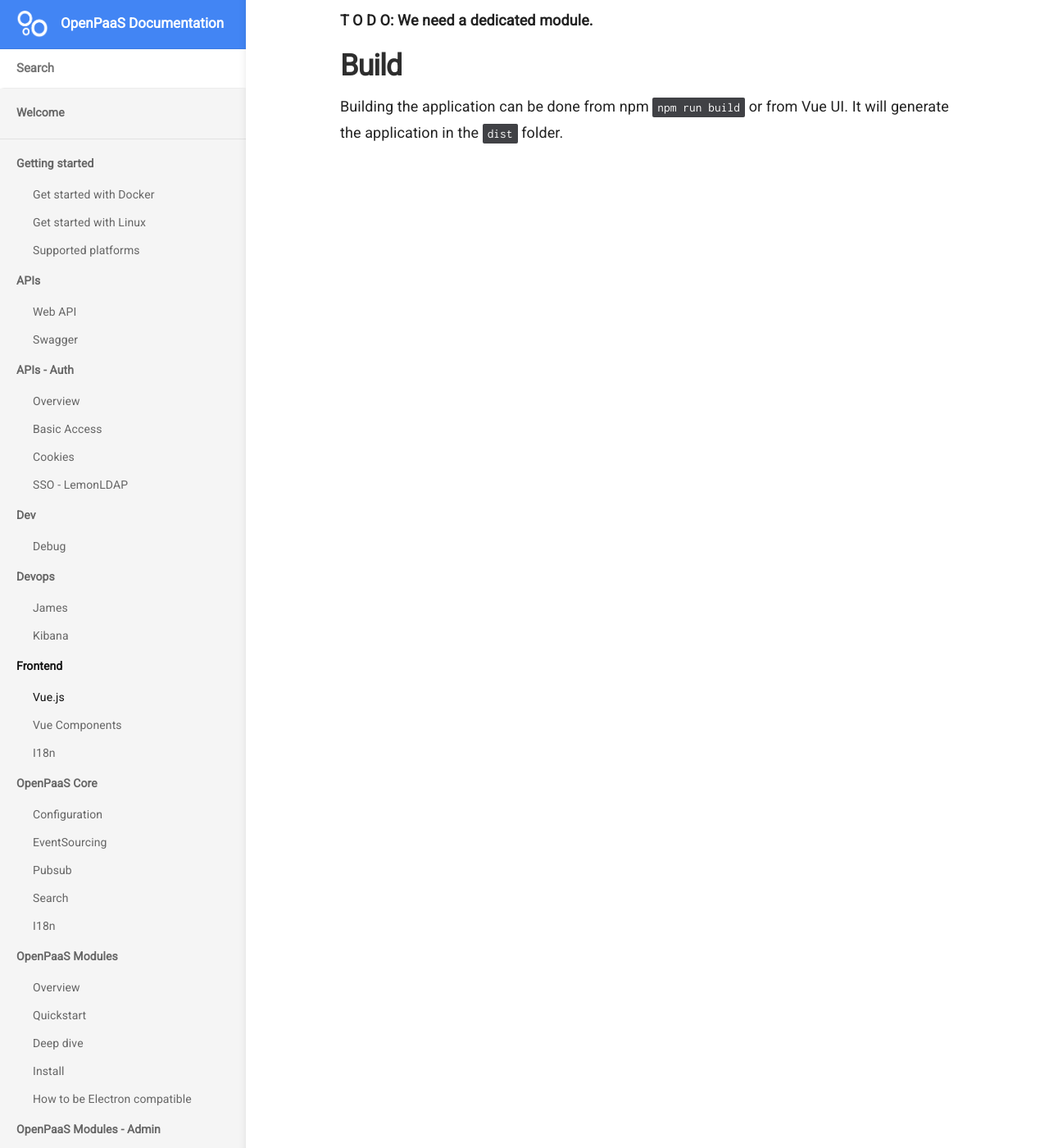
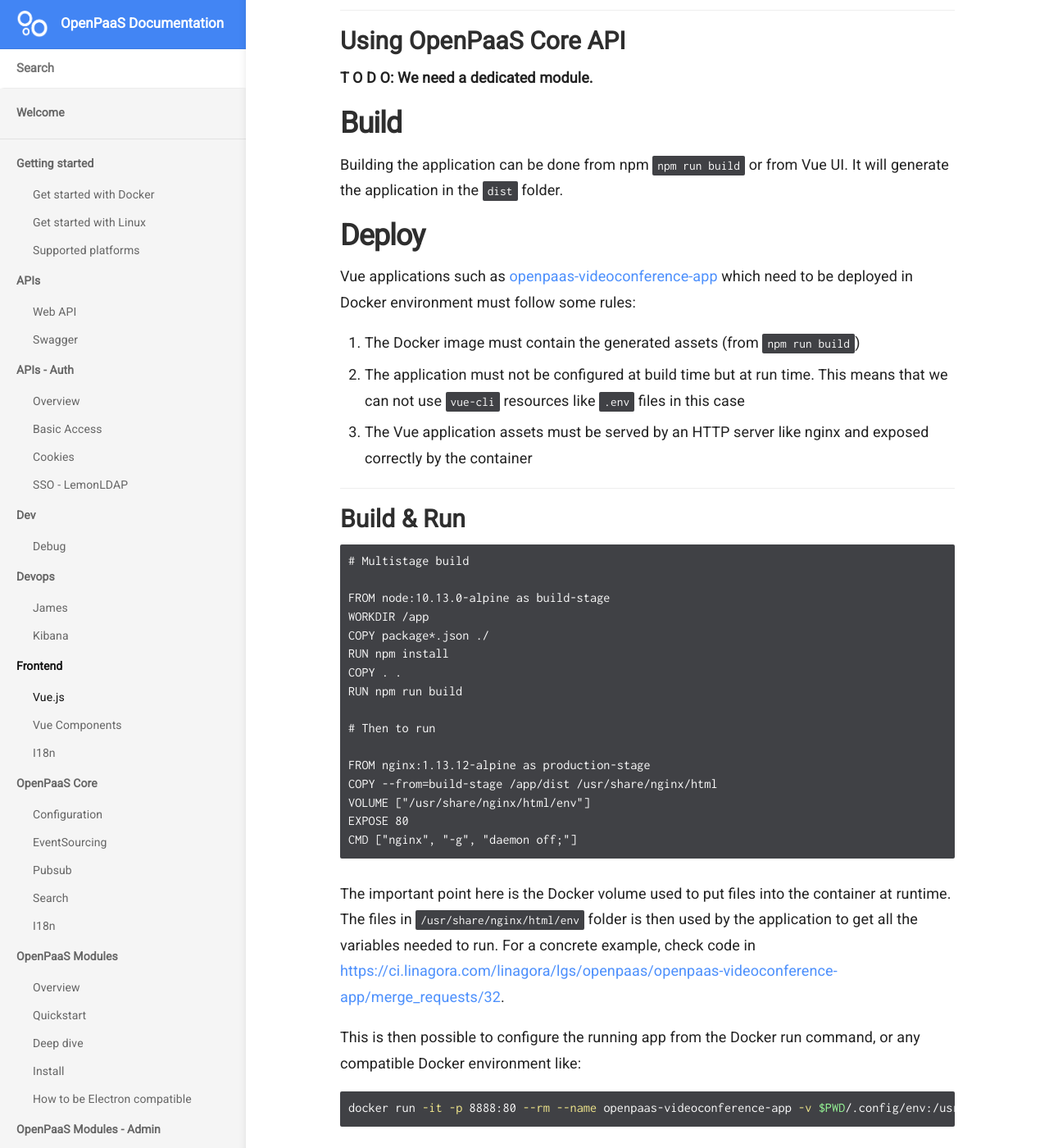
Before and after one commit to linagora/openpaas-doc, a Jekyll site: the page built from _docs/frontend/vue.md, in a window 1280 px wide and 1400 px high, scrolled down 6692 px. Shown: the whole window at 82% size. Built offline with Jekyll 4.4.1, drawn with Linux system fonts in a browser that asks for light colours; nearby versions of some CDN libraries; a script that is not in the unit is left out.

Commit message:
linagora/lgs/openpaas/openpaas-videoconference-app#20 Add vue app deployment

````diff
--- a/_docs/frontend/vue.md
+++ b/_docs/frontend/vue.md
@@ -167,3 +167,40 @@
 ## Build
 
 Building the application can be done from npm `npm run build` or from Vue UI. It will generate the application in the `dist` folder.
+
+## Deploy
+
+Vue applications such as [openpaas-videoconference-app](https://github.com/linagora/openpaas-videoconference-app) which need to be deployed in Docker environment must follow some rules:
+
+1. The Docker image must contain the generated assets (from `npm run build`)
+2. The application must not be configured at build time but at run time. This means that we can not use `vue-cli` resources like `.env` files in this case
+3. The Vue application assets must be served by an HTTP server like nginx and exposed correctly by the container
+
+### Build & Run
+
+```
+# Multistage build
+
+FROM node:10.13.0-alpine as build-stage
+WORKDIR /app
+COPY package*.json ./
+RUN npm install
+COPY . .
+RUN npm run build
+
+# Then to run
+
+FROM nginx:1.13.12-alpine as production-stage
+COPY --from=build-stage /app/dist /usr/share/nginx/html
+VOLUME ["/usr/share/nginx/html/env"]
+EXPOSE 80
+CMD ["nginx", "-g", "daemon off;"]
+```
+
+The important point here is the Docker volume used to put files into the container at runtime. The files in `/usr/share/nginx/html/env` folder is then used by the application to get all the variables needed to run. For a concrete example, check code in [https://ci.linagora.com/linagora/lgs/openpaas/openpaas-videoconference-app/merge_requests/32](https://ci.linagora.com/linagora/lgs/openpaas/openpaas-videoconference-app/merge_requests/32).
+
+This is then possible to configure the running app from the Docker run command, or any compatible Docker environment like:
+
+```sh
+docker run -it -p 8888:80 --rm --name openpaas-videoconference-app -v $PWD/.config/env:/usr/share/nginx/html/env linagora/openpaas-videoconference-app
+```
````
